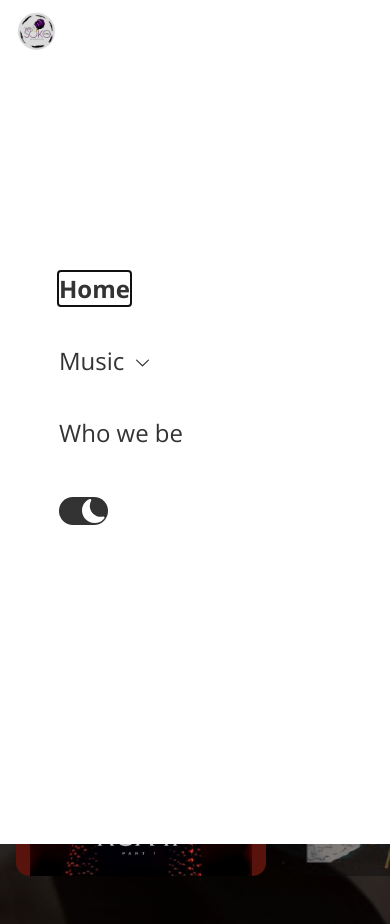
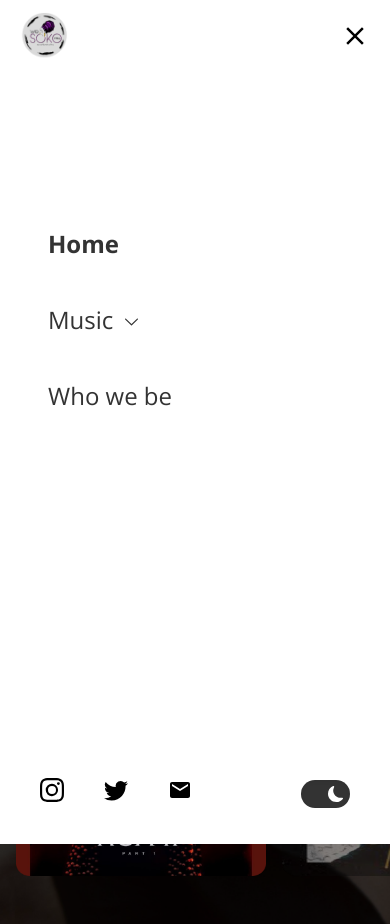
Before and after one commit to damiisdandy/soso-afrika, a Next.js app: page / in a window 390 px wide. Both pictures are taken after a click on the element 338 px from the left and 32 px from the top of the page. Built offline with nearby package versions, Linux system fonts and the light colour scheme.

Commit message:
done with navbar

```diff
--- /dev/null
+++ b/components/external-link/index.tsx
@@ -0,0 +1,13 @@
+import { AnchorHTMLAttributes, DetailedHTMLProps, FC } from "react";
+
+const ExternalLink: FC<
+  DetailedHTMLProps<AnchorHTMLAttributes<HTMLAnchorElement>, HTMLAnchorElement>
+> = ({ children, ...rest }) => {
+  return (
+    <a rel="noopener noreferrer" target="_blank" {...rest}>
+      {children}
+    </a>
+  );
+};
+
+export default ExternalLink;
--- a/components/nav-disclosure/index.tsx
+++ b/components/music-disclosure/index.tsx
@@ -1,33 +1,40 @@
 import { Disclosure } from "@headlessui/react";
 import { ArrowDown } from "@/assets";
 import Link from "next/link";
+import { useRouter } from "next/router";
 
 export default function NavDisclosure() {
+  const { pathname } = useRouter();
+  const isActive = (isOpen: boolean) => {
+    return isOpen || pathname.toLowerCase().includes("music");
+  };
   return (
-    <div className="w-full ">
+    <div className="w-full">
       <div className="mx-auto w-full max-w-md rounded-2xl ">
         <Disclosure>
           {({ open }) => (
             <>
-              <Disclosure.Button className="flex gap-3 text-2xl mb-12 font-normal leading-6 text-gray-900">
-                Music
+              <Disclosure.Button
+                className={`flex gap-3 font-normal leading-6 text-textColor text-2xl dark:text-darkModeText`}
+              >
+                <span className={isActive(open) ? "font-bold" : ""}>Music</span>
                 <ArrowDown
                   className={`dark:fill-darkModeText relative top-1 ease-in duration-200 ${
                     open ? "-rotate-180 transform" : ""
                   } `}
                 />
               </Disclosure.Button>
-              <Disclosure.Panel className="px-4 pb-8 text-sm text-gray-500">
-                <Link href={"/reviews"} className="block text-xl mb-4">
+              <Disclosure.Panel className="px-4 mt-6 text-xl text-textColor dark:text-darkModeText">
+                <Link href="/reviews" className="block mb-4">
                   Reviews
                 </Link>
-                <Link href={"/"} className="block text-xl mb-4">
+                <Link href="/features" className="block mb-4">
                   Features
                 </Link>
-                <Link href={"/"} className="block text-xl mb-4">
+                <Link href="/videos" className="block mb-4">
                   Videos
                 </Link>
-                <Link href={"/"} className="block text-xl mb-4">
+                <Link href="/review#new-stuff" className="block mb-4">
                   PSST! New Stuff
                 </Link>
               </Disclosure.Panel>
--- a/components/navbar/index.tsx
+++ b/components/navbar/index.tsx
@@ -3,9 +3,10 @@ import Image from "next/image";
 import Link from "next/link";
 import { useRouter } from "next/router";
 import ModeSwitch from "@/components/mode-switch";
-import DropDown from "@/components/music-dropdown";
+import NavMusicDropDown from "@/components/music-dropdown";
 import CompanyLogo from "@/assets/img/companylogo.png";
 import Sidebar from "@/components/sidebar";
+import { useDisclosure } from "@/hooks/useDisclosure";
 
 const HEADER_TRESHOLD = 400;
 
@@ -14,7 +15,7 @@ type NavLinkProps = {
   children: ReactNode;
 };
 
-const NavLink = ({ href, children }: NavLinkProps) => {
+export const NavLink = ({ href, children }: NavLinkProps) => {
   const router = useRouter();
 
   return (
@@ -27,7 +28,9 @@ const NavLink = ({ href, children }: NavLinkProps) => {
   );
 };
 
-const Header = () => {
+const Navbar = () => {
+  const { isOpen: isSidebarOpen, toggleOpen: toggleSidebar } =
+    useDisclosure(false);
   const [headerVisible, setHeaderVisible] = useState(true);
 
   useEffect(() => {
@@ -61,7 +64,7 @@ const Header = () => {
   const menuActive = router.pathname === "/reviews";
   return (
     <nav
-      className={`z-50 p-3 px-4 sm:px-8 flex items-center justify-between bg-white w-full dark:bg-darkBg fixed top-0 transition duration-300 ease-in ${
+      className={`z-50 p-3 px-5 sm:px-8 flex items-center justify-between bg-white w-full dark:bg-darkBg fixed top-0 transition duration-300 ease-in ${
         headerVisible ? "translate-y-0" : "translate-y-[-100%]"
       }`}
     >
@@ -69,7 +72,7 @@ const Header = () => {
         src={CompanyLogo}
         alt="Company Logo"
         placeholder="blur"
-        className="w-10 h-10 cursor-pointer"
+        className="w-12 h-12 md:w-10 md:h-10 cursor-pointer"
         onClick={() => router.push("/")}
       />
 
@@ -78,7 +81,7 @@ const Header = () => {
           <NavLink href={"/"}>Home</NavLink>
         </li>
         <li>
-          <DropDown urlActive={menuActive} />
+          <NavMusicDropDown urlActive={menuActive} />
         </li>
         <li>
           <NavLink href="/about">Who we be</NavLink>
@@ -88,9 +91,9 @@ const Header = () => {
         </li>
       </ul>
 
-      <Sidebar />
+      <Sidebar isOpen={isSidebarOpen} toggleOpen={toggleSidebar} />
     </nav>
   );
 };
 
-export default Header;
+export default Navbar;
--- a/components/seo/index.tsx
+++ b/components/seo/index.tsx
@@ -1,6 +1,7 @@
 import { NextSeo } from "next-seo";
 import type { NextSeoProps } from "next-seo";
 import Head from "next/head";
+import config from "@/config";
 
 interface SeoProps extends NextSeoProps {
   title: string;
@@ -24,7 +25,7 @@ const Seo = ({ title, description, image, ...rest }: SeoProps) => {
         }}
         twitter={{
           // TODO: add twitter handle
-          handle: "@handle",
+          handle: config.social.twitter.username,
           site: "@site",
           cardType: "summary_large_image",
         }}
--- a/components/sidebar/index.tsx
+++ b/components/sidebar/index.tsx
@@ -1,93 +1,63 @@
-import { Dialog, Transition } from "@headlessui/react";
-import { Fragment, useState } from "react";
-import Hamburger from "@/assets/svg/hamburger.svg";
-import ToggleSwitch from "@/components/mode-switch";
-import Link from "next/link";
-import { useRouter } from "next/router";
-import { InstagramIcon, TwitterIcon, FaceBookIcon } from "@/assets";
-import NavDisclosure from "@/components/nav-disclosure";
-import { useDisclosure } from "@/hooks/useDisclosure";
+import { MdEmail } from "react-icons/md";
+import NavMusicDisclosure from "@/components/music-disclosure";
 import { RxHamburgerMenu } from "react-icons/rx";
 import { IoMdClose } from "react-icons/io";
+import { FC } from "react";
+import config from "@/config";
+import { NavLink } from "../navbar";
+import ModeSwitch from "@/components/mode-switch";
+import { BsInstagram, BsTwitter } from "react-icons/bs";
+import ExternalLink from "../external-link";
 
-export default function Sidebar() {
-  const { isOpen, onClose, toggleOpen } = useDisclosure(false);
-  const router = useRouter();
+type SidebarProps = {
+  isOpen: boolean;
+  toggleOpen: () => void;
+};
 
+const Sidebar: FC<SidebarProps> = ({ isOpen, toggleOpen }) => {
   return (
-    <>
-      <div className="mr-6 sm:hidden" onClick={toggleOpen}>
+    <div className="w-fit sm:hidden">
+      <div onClick={toggleOpen}>
         {isOpen ? (
-          <IoMdClose className="stroke-black dark:stroke-white text-3xl" />
+          <IoMdClose className="text-black dark:text-white text-3xl" />
         ) : (
-          <RxHamburgerMenu className="stroke-black dark:stroke-white text-2xl" />
+          <RxHamburgerMenu className="text-black dark:text-white text-2xl" />
         )}
       </div>
-      <Transition appear show={isOpen} as={Fragment}>
-        <Dialog as="div" className="relative z-10" onClose={onClose}>
-          <Transition.Child
-            as={Fragment}
-            enter="ease-out duration-300"
-            enterFrom="opacity-0"
-            enterTo="opacity-100"
-            leave="ease-in duration-200"
-            leaveFrom="opacity-100"
-            leaveTo="opacity-0"
-          >
-            <div className="fixed inset-0 bg-black bg-opacity-25" />
-          </Transition.Child>
+      {/* Navbar has a height of 72px */}
+      <div
+        className={`${
+          isOpen ? "left-0" : "left-full"
+        } fixed w-screen block sm:hidden top-[72px] h-[calc(100vh-72px)] dark:bg-darkBg bg-white transition-all`}
+      >
+        <ul className="text-textColor pt-[40%] text-2xl dark:text-darkModeText w-screen h-[70vh] px-12 flex items-start gap-12 flex-col">
+          <li>
+            <NavLink href={"/"}>Home</NavLink>
+          </li>
+          <li>
+            <NavMusicDisclosure />
+          </li>
+          <li>
+            <NavLink href="/about">Who we be</NavLink>
+          </li>
+        </ul>
+        <div className="absolute bottom-10 px-10 flex justify-between w-full items-center">
+          <div className="flex gap-10 items-center dark:text-darkModeText text-black text-2xl">
+            <ExternalLink href={config.social.instagram}>
+              <BsInstagram />
+            </ExternalLink>
+            <ExternalLink href={config.social.twitter.url}>
+              <BsTwitter />
+            </ExternalLink>
+            <ExternalLink href={config.social.email}>
+              <MdEmail />
+            </ExternalLink>
+          </div>
+          <ModeSwitch />
+        </div>
+      </div>
+    </div>
+  );
+};
 
-          <div className="fixed inset-0 overflow-y-auto bg-white dark:bg-darkBg ">
-            <div className="flex inset-0 min-h-full ">
-              <Transition.Child
-                as={Fragment}
-                enter="ease-out duration-300"
-                enterFrom="opacity-0 scale-95"
-                enterTo="opacity-100 scale-100"
-                leave="ease-in duration-200"
-                leaveFrom="opacity-100 scale-100"
-                leaveTo="opacity-0 scale-95"
-              >
-                <Dialog.Panel className="flex flex-col h-[100vh] w-[20rem] mx-auto self-center inset-0 max-w-full transform p-6  transition-all text-textColor dark:text-white">
-                  <div className="mt-[30vh]">
-                    <Dialog.Title
-                      as="h3"
-                      className="text-2xl mb-12 font-normal leading-6 text-gray-900"
-                    >
-                      <Link
-                        href={"/"}
-                        className={`${
-                          router.pathname === "/" ? "font-bold" : ""
-                        }`}
-                      >
-                        Home
-                      </Link>
-                    </Dialog.Title>
-                    <NavDisclosure />
-                    <Dialog.Title
-                      as="h3"
-                      className="text-2xl mb-12 font-normal leading-6 text-gray-900"
-                    >
-                      Who we be
-                    </Dialog.Title>
-                    <Dialog.Title
-                      as="h3"
-                      className="text-2xl mb-12 font-normal leading-6 text-gray-900"
-                    >
-                      <ToggleSwitch />
-                    </Dialog.Title>
-                  </div>
-                  <div className="flex flex-1 gap-6 items-end pb-8">
-                    <InstagramIcon className="fill-black dark:fill-white " />
-                    <FaceBookIcon className="fill-black dark:fill-white" />
-                    <TwitterIcon className="fill-black dark:fill-white" />
-                  </div>
-                </Dialog.Panel>
-              </Transition.Child>
-            </div>
-          </div>
-        </Dialog>
-      </Transition>
-    </>
-  );
-}
+export default Sidebar;
--- /dev/null
+++ b/config/index.ts
@@ -0,0 +1,12 @@
+const defaultConfig = {
+  social: {
+    instagram: 'https://www.instagram.com/wesokoafrika',
+    twitter: {
+      username: '@wesokoafrika',
+      url: 'https://www.twitter.com/wesokoafrika',
+    },
+    email: 'mailto:wesokoafrika@gmail.com'
+  }
+}
+
+export default defaultConfig;
--- a/tailwind.config.js
+++ b/tailwind.config.js
@@ -8,13 +8,11 @@ module.exports = {
     "./components/**/*.{js,ts,jsx,tsx}",
 
     // Or if using `src` directory:
-    "./src/**/*.{js,ts,jsx,tsx}"
+    "./src/**/*.{js,ts,jsx,tsx}",
   ],
   theme: {
     theme: {},
     extend: {
-      //backgroundImage: { heroImg: "url('./assets/img/hero.png')" },
-    },
       colors: {
         main: "#181818",
         header: "#AF4A80",
@@ -28,12 +26,14 @@ module.exports = {
         white: "#fff",
         formBg: "#ECECEC",
         homeBorder: "#403B39",
-      reviewsBorder: "#E7E7E7"
+        reviewsBorder: "#E7E7E7",
       },
-    fontFamily: {
-      sans: ["Open Sans", "sans-serif"]
-    }
     },
 
-  plugins: [require("tailwind-scrollbar")({ nocompatible: true })]
+    fontFamily: {
+      sans: ["Open Sans", "sans-serif"],
+    },
+  },
+
+  plugins: [require("tailwind-scrollbar")({ nocompatible: true })],
 };
```
Lines whose indentation alone changed are shown as unchanged.
